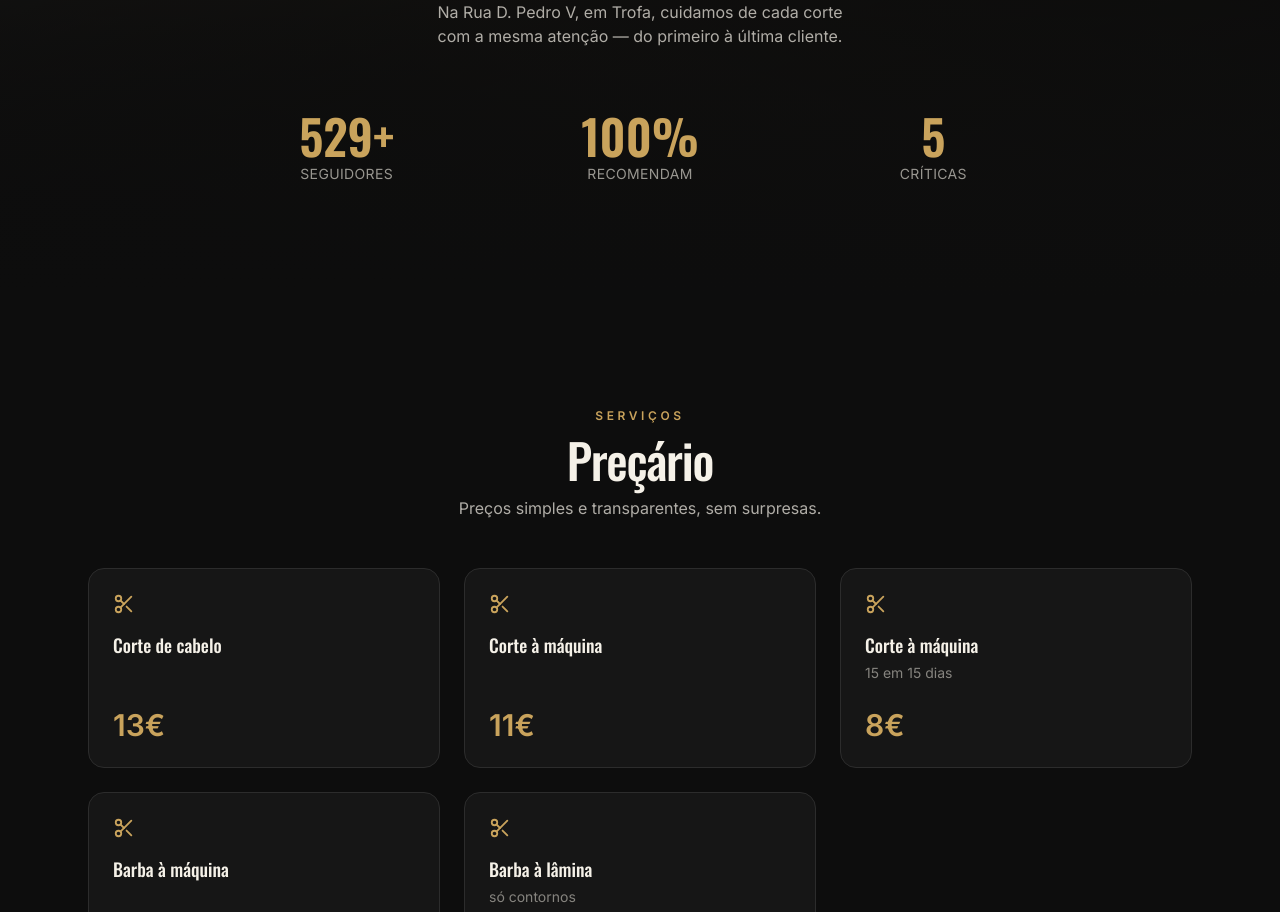
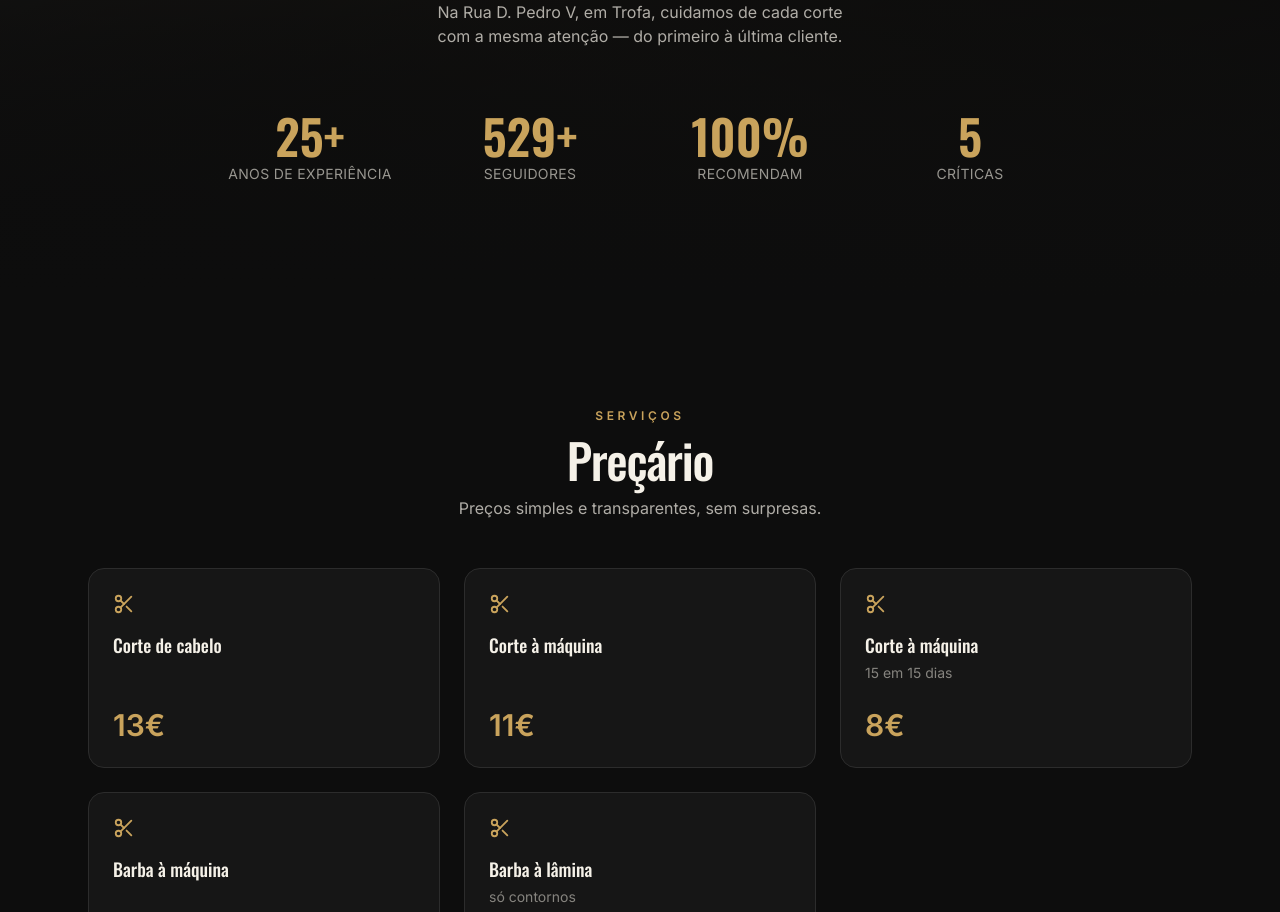
Before and after one commit to jokimen/Renato, a Next.js app: page / in a window 1280 px wide. Shown: the part 1000-1912 px from the top of the page. Built offline with nearby package versions, Linux system fonts and the light colour scheme.

Commit message:
feat: add 25+ years of experience stat to Sobre Nós

```diff
--- a/components/sections/About.tsx
+++ b/components/sections/About.tsx
@@ -32,7 +32,12 @@ export function About() {
           description="Na Rua D. Pedro V, em Trofa, cuidamos de cada corte com a mesma atenção — do primeiro à última cliente."
         />
 
-        <div className="mt-16 grid grid-cols-2 gap-8 sm:grid-cols-3">
+        <div className="mt-16 grid grid-cols-2 gap-8 sm:grid-cols-4">
+          <AnimatedCounter
+            value={siteContent.social.yearsExperience}
+            suffix="+"
+            label="Anos de experiência"
+          />
           <AnimatedCounter
             value={siteContent.social.followers}
             suffix="+"
--- a/lib/content.ts
+++ b/lib/content.ts
@@ -72,7 +72,8 @@ export const siteContent: SiteContent = {
     {
       id: "placeholder-5",
       author: "João P.",
-      quote: "Melhor cabeleireiro da zona. Preços justos e trabalho de qualidade.",
+      quote:
+        "Melhor cabeleireiro da zona. Preços justos e trabalho de qualidade.",
       rating: 5,
     },
     {
@@ -123,5 +124,6 @@ export const siteContent: SiteContent = {
     followers: 529,
     recommendPercent: 100,
     reviewCount: 5,
+    yearsExperience: 25,
   },
 };
--- a/lib/types.ts
+++ b/lib/types.ts
@@ -32,6 +32,7 @@ export interface SocialStats {
   followers: number;
   recommendPercent: number;
   reviewCount: number;
+  yearsExperience: number;
 }
 
 export interface SiteContent {
```
